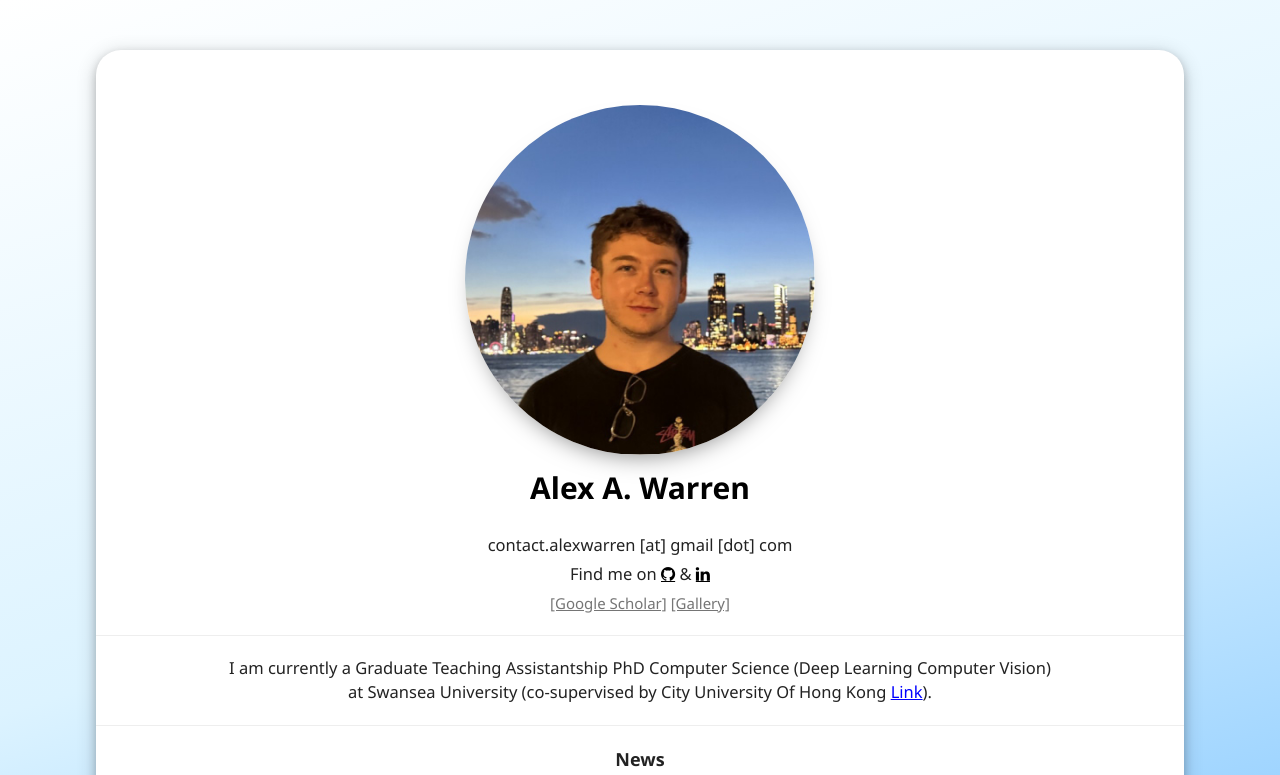
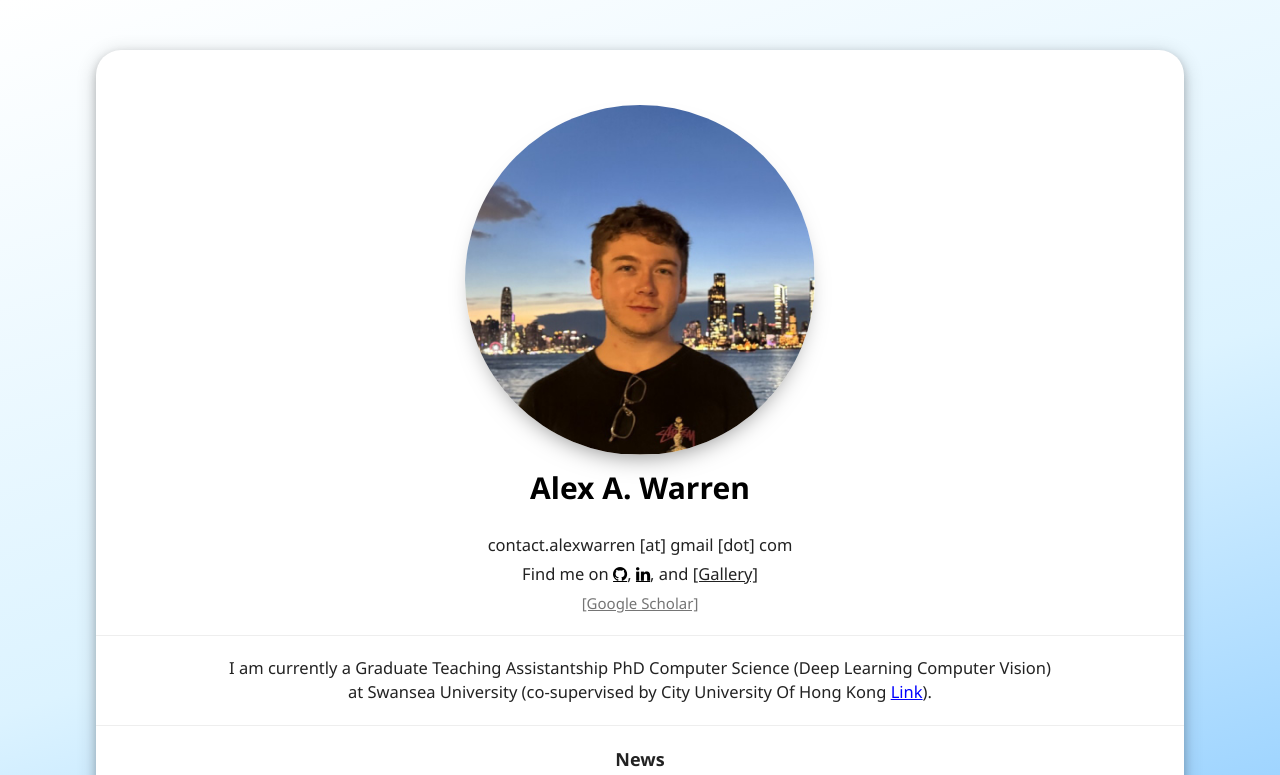
Before and after one commit to AlexAnthonyWarren1/website, a plain HTML site: page index.html in a window 1280 px wide. Shown: the top 775 px of the page. Drawn offline with nearby package versions, Linux system fonts and the light colour scheme.

Commit message:
Enhance contact section with gallery link
Updated contact section to include a link to the gallery and corrected the spelling of 'Gallery'.

```diff
--- a/index.html
+++ b/index.html
@@ -198,10 +198,9 @@
 
 
         <p></i>contact.alexwarren [at] gmail [dot] com</p>
-        <p>Find me on <a href="https://github.com/AlexAnthonyWarren1" class="fa fa-github w3-hover-opacity color"></a> &
-        <a href="https://www.linkedin.com/in/alex-a-warren-807777175" class="fa fa-linkedin w3-hover-opacity color" href=""></a></p>
+        <p>Find me on <a href="https://github.com/AlexAnthonyWarren1" class="fa fa-github w3-hover-opacity color"></a>,
+        <a href="https://www.linkedin.com/in/alex-a-warren-807777175" class="fa fa-linkedin w3-hover-opacity color" href=""></a>, and <a href="/gallery">[Gallery]</a></p>
 		<a href="https://scholar.google.com/citations?user=52ffmVgAAAAJ&hl">[Google Scholar]</a>
-		<a href="/gallary">[Gallery]</a>
 
         <hr>
         <p>I am currently a Graduate Teaching Assistantship PhD Computer Science (Deep Learning Computer Vision) <br> at Swansea University (co-supervised by City University Of Hong Kong <a style="color:blue" href="https://www.cs.cityu.edu.hk/~rynson/rs/rs.html">Link</a>).</p>
```
